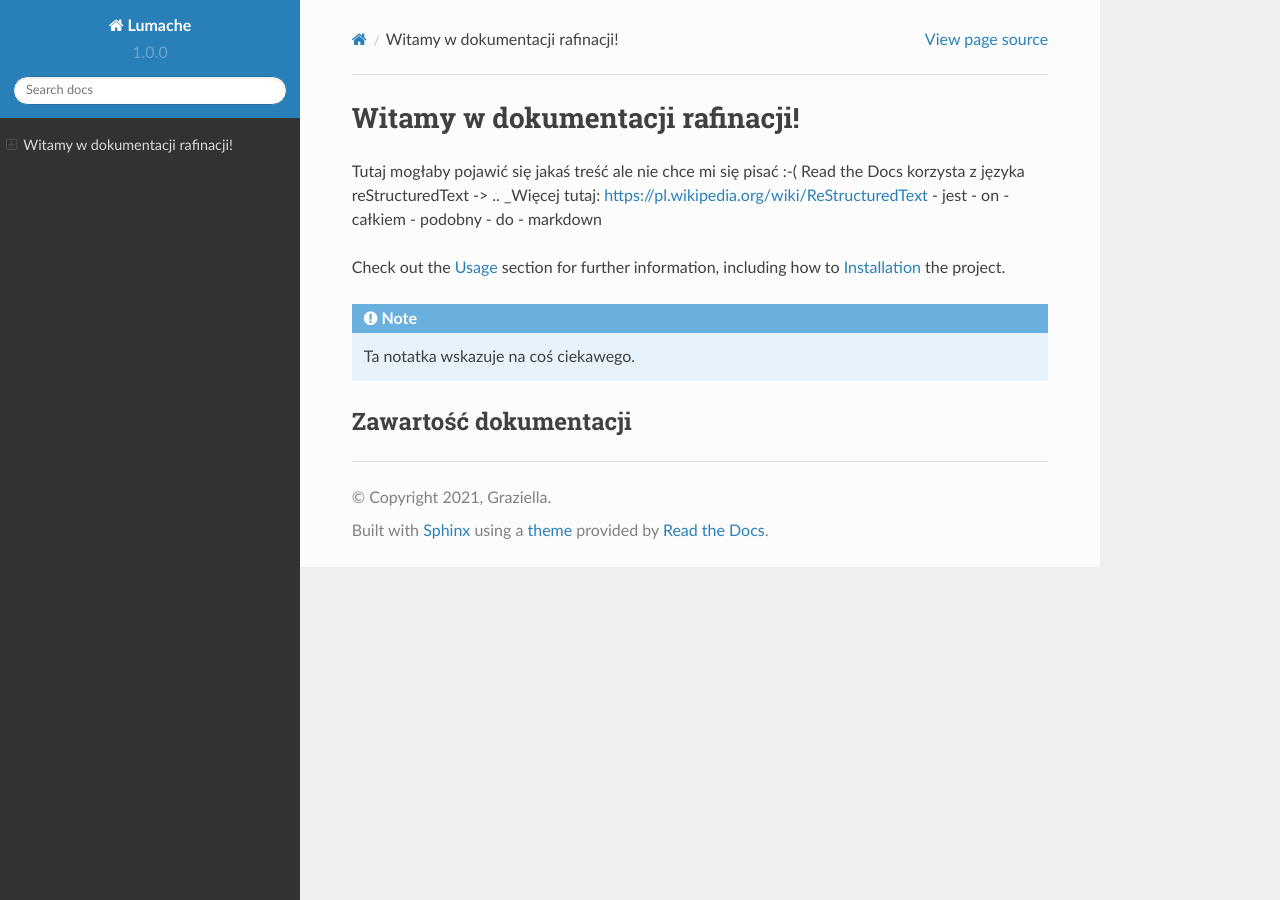
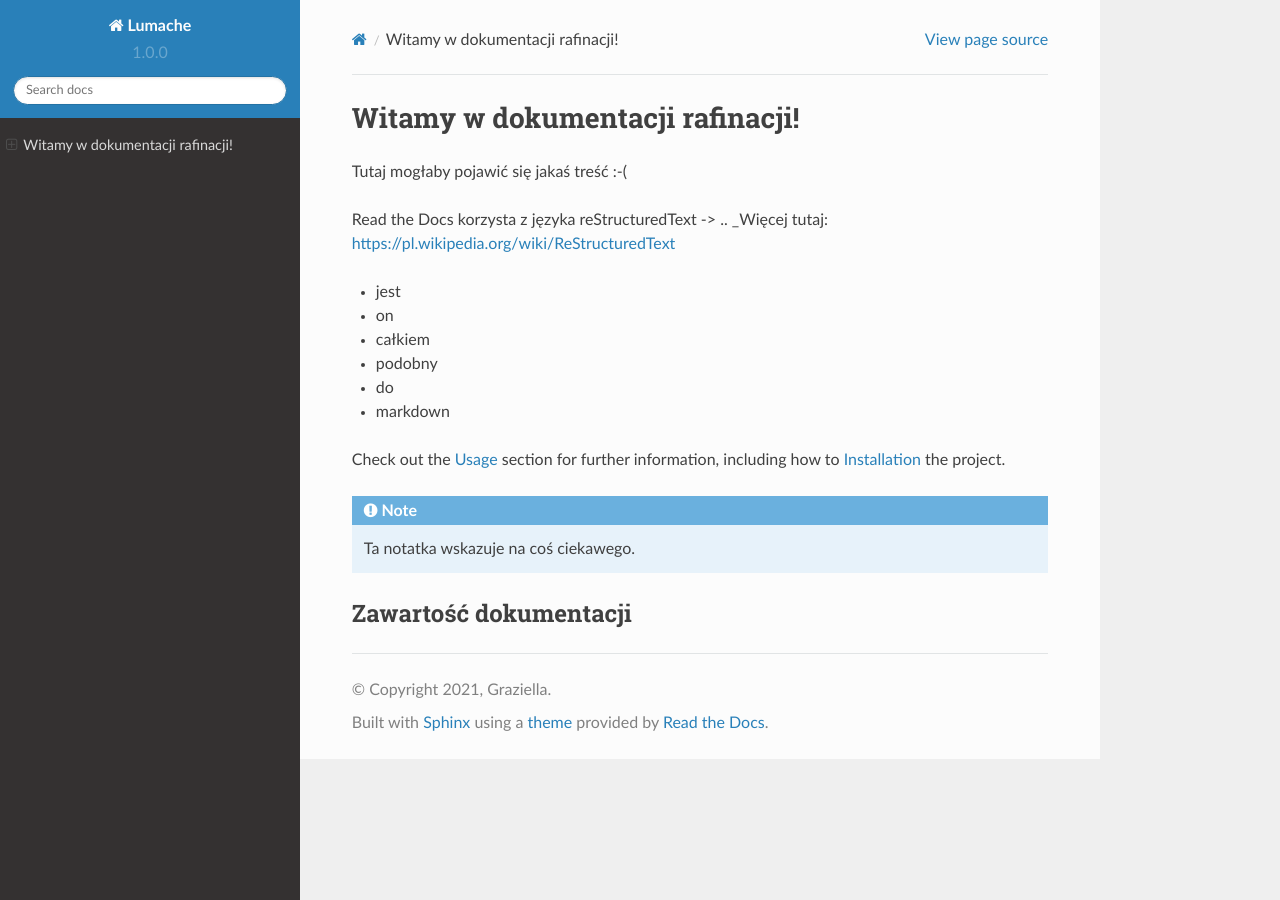
Before and after one commit to checkmate1914/dokumentacja-rafinacji, a Sphinx documentation site: the page built from docs/source/index.rst, in a window 1280 px wide. Built offline with Sphinx 7.4.7 and the Read the Docs theme 2.0.0, drawn with Linux system fonts in a browser that asks for light colours; pages that are not in the unit, such as notebooks, are missing from menus.

Commit message:
Update index.rst

```diff
--- a/docs/source/index.rst
+++ b/docs/source/index.rst
@@ -1,8 +1,10 @@
 Witamy w dokumentacji rafinacji!
 ===================================
 
-Tutaj mogłaby pojawić się jakaś treść ale nie chce mi się pisać :-(
+Tutaj mogłaby pojawić się jakaś treść :-(
+
 Read the Docs korzysta z języka reStructuredText -> .. _Więcej tutaj: https://pl.wikipedia.org/wiki/ReStructuredText
+
 - jest
 - on
 - całkiem
```
